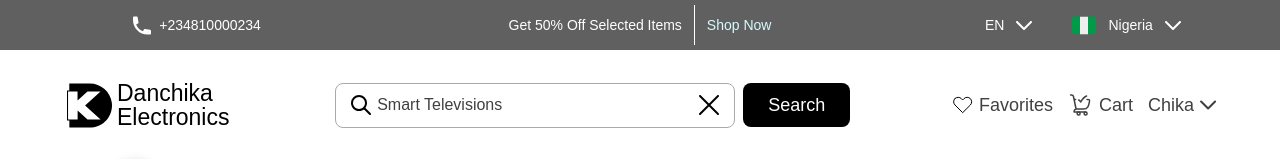
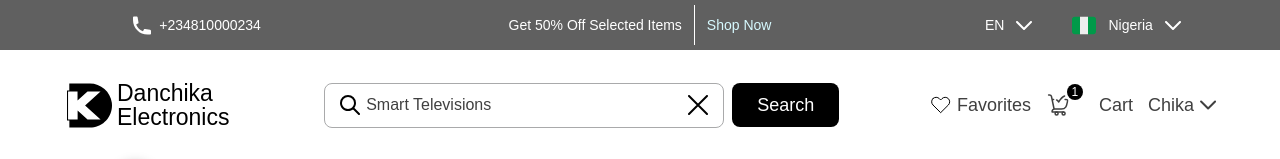
Before and after one commit to Chikadibia24/HNG11-StageTwoTask, a React (Vite) app: page / in a window 1280 px wide. Shown: the top 159 px of the page. Built offline with nearby package versions, Linux system fonts and the light colour scheme.

Commit message:
Add Item Number Tracker To Cart

```diff
--- a/src/App.css
+++ b/src/App.css
@@ -53,3 +53,9 @@ input:focus-visible {
 .background-rgba{
   background: rgba(236, 236, 236, 0.70);
 }
+
+.cart-item-1{
+  position: relative;
+  top: -13px;
+  left: -10px;
+}
--- a/src/components/searchbar.jsx
+++ b/src/components/searchbar.jsx
@@ -81,7 +81,13 @@ const SearchBar = ({ onClickCart }) => {
             src={shoppingCart}
             alt="shoppingCart"
             className="hover:cursor-pointer sm:w-[initial] md:w-[20px] lg:w-[initial]"
+            id="cart"
           />
+          <p
+            className="cart-item-1 flex items-center justify-center w-[16px] h-[16px] bg-black text-white text-[12px] rounded-full"
+          >
+            1
+          </p>
           <p className="hidden md:block text-[#404040] md:text-[14px] lg:text-[18px]">
             Cart
           </p>
```
